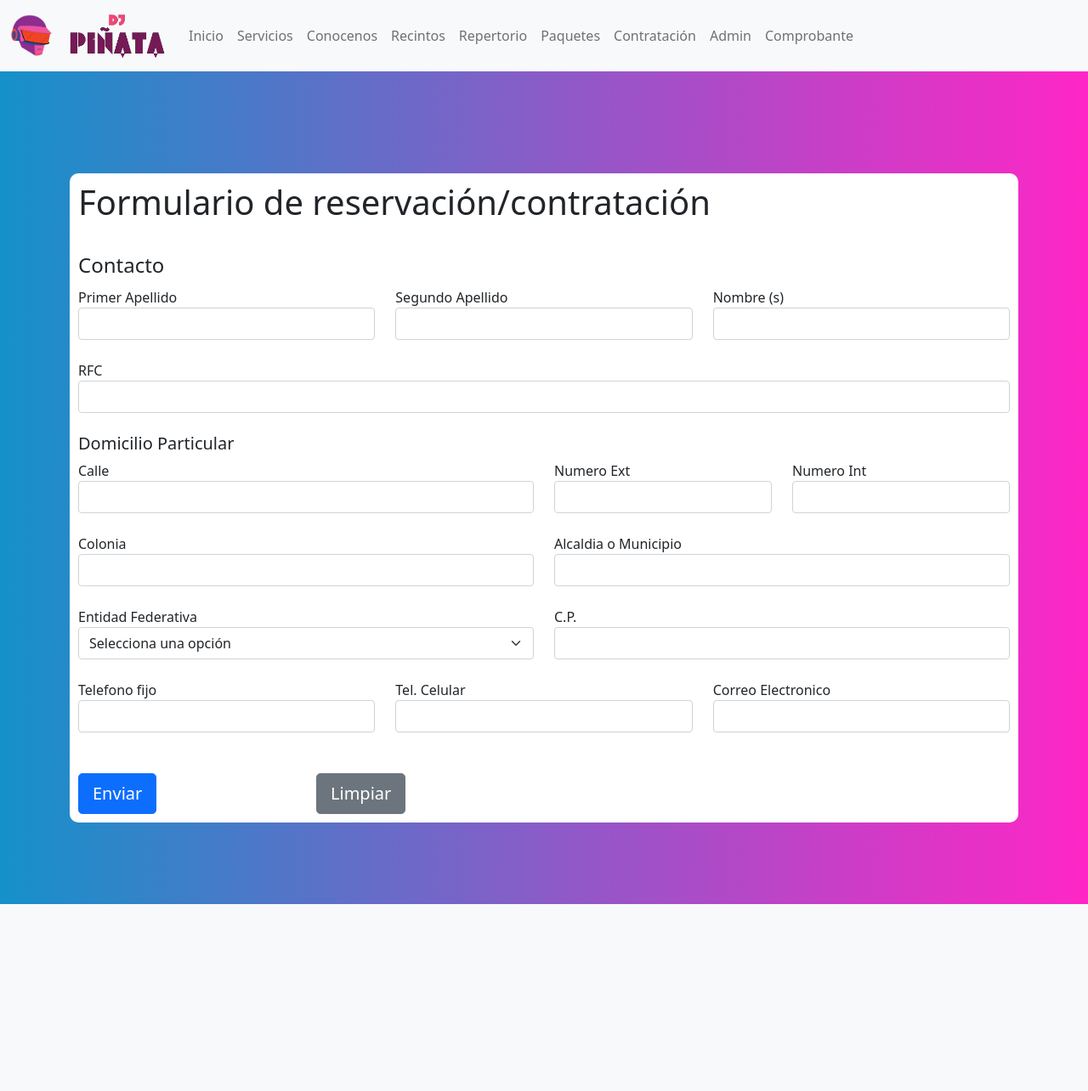
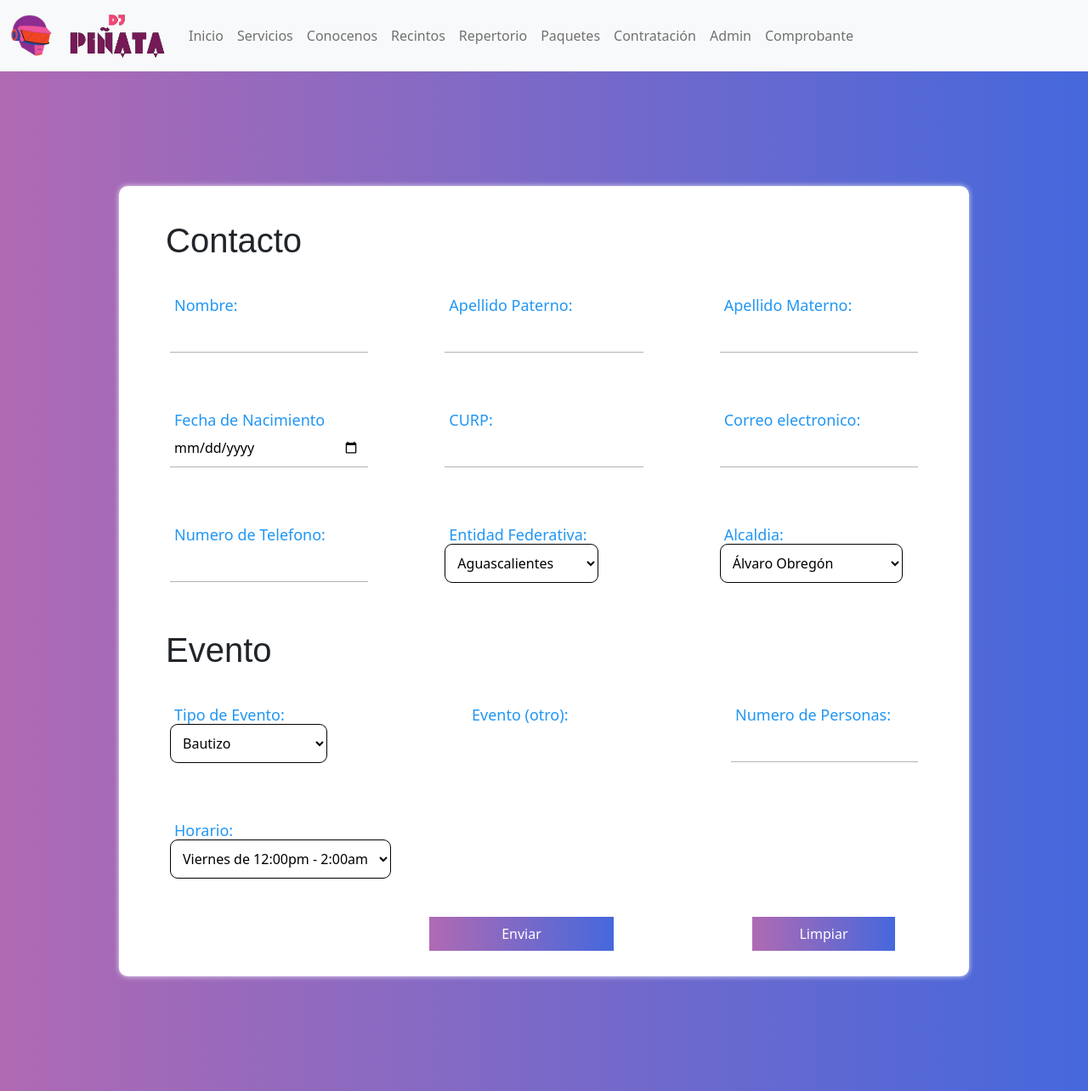
Before and after one commit to HiLaVine/Dj_pinata, a PHP site: page /contratacion.html in a window 1280 px wide. Shown: the whole page at 85% size. Before the commit the page ends 1064 px from the top, so only its background shows below. Run offline with PHP 8.4, Linux system fonts and the light colour scheme; some libraries are stand-ins or nearby versions.

Commit message:
Primera entrega terminada

```diff
--- a/contratacion.html
+++ b/contratacion.html
@@ -1,21 +1,17 @@
 <!DOCTYPE html>
-<html lang="en">
+<html>
     <head>
-    <meta charset="UTF-8">
-    <meta http-equiv="X-UA-Compatible" content="IE=edge">
-    <meta name="viewport" content="width=device-width, initial-scale=1.0">
+        <title>Formulario de registro</title>
+        <meta charset="utf-8">
+        <meta name="viewport" content="width=device-width, initial-scale=1">
+        <style type="text/css">
+ 	      @import url(estilos.css);
+        </style>
+        <link rel="stylesheet" href="css/style2.css">
         <link href="https://cdn.jsdelivr.net/npm/bootstrap@5.0.2/dist/css/bootstrap.min.css" rel="stylesheet" integrity="sha384-EVSTQN3/azprG1Anm3QDgpJLIm9Nao0Yz1ztcQTwFspd3yD65VohhpuuCOmLASjC" crossorigin="anonymous">
-    <link rel="stylesheet" href="css/style1.css">
-    <link rel="icon" href="imgs/DJ.png" type="image/png">
-    <script src="https://cdn.jsdelivr.net/npm/bootstrap@5.0.2/dist/js/bootstrap.bundle.min.js" integrity="sha384-MrcW6ZMFYlzcLA8Nl+NtUVF0sA7MsXsP1UyJoMp4YLEuNSfAP+JcXn/tWtIaxVXM" crossorigin="anonymous"></script>
-    <script src="https://ajax.googleapis.com/ajax/libs/jquery/3.6.0/jquery.min.js"></script>
-    <script src="https://cdnjs.cloudflare.com/ajax/libs/jqueryui/1.12.1/jquery-ui.min.js"></script>
-    <title>Contratacion</title>
     </head>
     <body>
-    <div class="bg-custom-gradient">
-    <!--Nav bar en este apartado se construye el menu responsive-->
-    <nav class="navbar navbar-light navbar-expand-lg bg-light">
+        <nav class="navbar navbar-light navbar-expand-lg bg-light " style="background-color: #FC45FC,#26C65C;">
             <div class="container-fluid">
                 <a class="navbar-brand" href="#">
                 <img src="imgs/DJ.png" alt="" width="50" class="d-inline-block align-text-top">
@@ -41,232 +37,184 @@
                </div>
             </div>
          </nav>
-    <!--Fin del navbar-->
-    <br> <br>
-    <!--Formulario-->
-    <div class="container">
-        <br><br><br>
-        <form method="post" action="pdf_gen.php" style="background-color:white; border-style: solid;  border:8px; border-radius:10px; border-color:white !important; padding:10px;" id="registro">
-            <div class="title">
-                <h1>Formulario de reservación/contratación</h1>
+
+    <div class="Formulario" style="justify-content: center; align-items: center; display: flex; height: 1200px;">
+        <form id="formdj" method="post">
+            <h1>Contacto</h1>
+            <div class="form">
+
+                <div class="grupo" id="gnombre">
+                    <label for="nombre">Nombre:</label>
+                         <div class="formInput">
+                             <input type="text" id="nombre" name="nombre"><span class="barra"></span>
                          </div>
-            <br>
-            <fieldset>
-                <legend>Contacto</legend>
-                <div class="row">
-                    <div class="col-md-4 ml-auto">
-                        <label for="apPatD">Primer Apellido</label>
-                        <input type="text" name="apPatD" class="form-control" id="apPat" required pattern="^((([A-ZÁÉÍÓÚÑ]{1})[a-záéíóúñ]+\s?){1,3})$">
-                    </div>
-                    <div class="col-md-4 ml-auto">
-                        <label for="apMatD">Segundo Apellido</label>
-                        <input type="text" name="apMatD" class="form-control" id="apMat" required pattern="^((([A-ZÁÉÍÓÚÑ]{1})[a-záéíóúñ]+\s?){1,3})$">
-                    </div>
-                    <div class="col-md-4 ml-auto">
-                        <label for="nombreD">Nombre (s)</label>
-                        <input type="text" name="nombreD" class="form-control" id="nombre" required pattern="^((([A-ZÁÉÍÓÚÑ]{1})[a-záéíóúñ]+\s?){1,3})$">
-                    </div>
-                </div>
-                <br>
-                <div class="row">
-                    <div class="col">
-                        <label for="curpN">RFC</label>
-                        <input type="text" class="form-control" name="curpN" required pattern="^([A-Z]{4}[0-9]{6}[A-Z]{6}[A-Z0-9]{2})$">
-                    </div>
-                </div>
-                <br>
-                <h5>Domicilio Particular</h5>
-                <div class="row">
-                    <div class="col-md-6">
-                        <label for="calle">Calle</label>
-                        <input type="text" class="form-control" id="calle" name="calle" required>
-                    </div>
-                    <div class="col-md-3 ml-auto">
-                        <label for="numExt">Numero Ext</label>
-                        <input type="text" class="form-control" id="numExt" name="numExt" required pattern="^([0-9]{4})|([0-9]{3})|([0-9]{2})|([0-9]{1})$">
-                    </div>
-                    <div class="col-md-3 ml-auto">
-                        <label for="numInt">Numero Int</label>
-                        <input type="text" class="form-control" id="numInt" name="numInt" pattern="^([0-9]{4})|([0-9]{3})|([0-9]{2})|([0-9]{1})$">
-                    </div>
-                </div>
-                <br>
-                <div class="row">
-                    <div class="col-md-6 ml-auto">
-                        <label for="colonia">Colonia</label>
-                        <input type="text" class="form-control" id="colonia" name="colonia" required>
-                    </div>
-                    <div class="col-md-6 ml-auto">
-                        <label for="alcaldia">Alcaldia o Municipio</label>
-                        <input type="text" class="form-control" id="alcaldia" name="alcaldia" required>
-                    </div>
-                </div>
-                <br>
-                <div class="row">
-                    <div class="col-md-6 ml-auto">
-                        <label for="entidadfed">Entidad Federativa</label>
-                        <select class="form-select" aria-label="Default select example" id="entidadfed" name="entidadfed" required>
-                            <option value="" disabled selected>Selecciona una opción</option>
-                            <option value="Aguascalientes">Aguascalientes</option>
-                            <option value="Baja California Norte">Baja California</option>
-                            <option value="Baja California Sur">Baja California Sur</option>
-                            <option value="Campeche">Campeche</option>
-                            <option value="Chiapas">Chiapas</option>
-                            <option value="Chihuahua">Chihuahua</option>
-                            <option value="Ciudad de Mexico">Ciudad de México</option>
-                            <option value="Coahuila de Zaragoza">Coahuila de Zaragoza</option>
-                            <option value="Colima">Colima</option>
-                            <option value="Durango">Durango</option>
-                            <option value="Guanajuato">Guanajuato</option>
-                            <option value="Guerrero">Guerrero</option>
-                            <option value="Hidalgo">Hidalgo</option>
-                            <option value="Jalisco">Jalisco</option>
-                            <option value="Estado de Mexico">Estado de México</option>
-                            <option value="Michoacan">Michoacán</option>
-                            <option value="Morelos">Morelos</option>
-                            <option value="Nayarit">Nayarit</option>
-                            <option value="Nuevo Leon">Nuevo León</option>
-                            <option value="Oaxaca">Oaxaca</option>
-                            <option value="Puebla">Puebla</option>
-                            <option value="Queretaro">Querétaro</option>
-                            <option value="Quintana Roo">Quintana Roo</option>
-                            <option value="San Luis Potosi">San Luis Potosí</option>
-                            <option value="Sinaloa">Sinaloa</option>
-                            <option value="Sonora">Sonora</option>
-                            <option value="Tabasco">Tabasco</option>
-                            <option value="Tamaulipas">Tamaulipas</option>
-                            <option value="Tlaxcala">Tlaxcala</option>
-                            <option value="Veracruz">Veracruz</option>
-                            <option value="Yucatan">Yucatán</option>
-                            <option value="Zacatecas">Zacatecas</option>
-                        </select>
+                         <p class="inputError">Los datos ingresados son invalidos</p>
                 </div>
 
-                    <div class="col-md-6 ml-auto">
-                        <label for="cp">C.P.</label>
-                        <input type="text" class="form-control" id="cp" name="cp" required pattern="^[0-9]{5}$">
+                <div class="grupo" id="gapellidoP">
+                    <label for="apellidoP">Apellido Paterno:</label>
+                         <div class="formInput">
+                             <input type="text" id="apellidoP" name="apellidoP"><span class="barra"></span>
                          </div>
+                         <p class="inputError">Los datos ingresados son invalidos</p>
                 </div>
-                <br>
-                <div class="row">
-                    <div class="col-md-4 ml-auto">
-                        <label for="telfijo">Telefono fijo</label>
-                        <input type="tel" class="form-control" id="telfijo" name="telfijo" pattern="^[0-9]{10}$">
+
+                <div class="grupo" id="gapellidoM">
+                    <label for="apellidoM">Apellido Materno:</label>
+                         <div class="formInput">
+                             <input type="text" id="apellidoM" name="apellidoM"><span class="barra"></span>
                          </div>
-                    <div class="col-md-4 ml-auto">
-                        <label for="telcel">Tel. Celular</label>
-                        <input type="tel" class="form-control" id="telcel" name="telcel" required pattern="^[0-9]{10}$">
+                         <p class="inputError">Los datos ingresados son invalidos</p>
                 </div>
-                    <div class="col-md-4 ml-auto">
-                        <label for="correo">Correo Electronico</label>
-                        <input type="email" name="correo" class="form-control" required pattern="^([a-záéíóúñüA-ZÁÉÍÓÚÑÜ0-9.\-_/\\]+@\w+(\.\w+)+)$">
+
+                <div class="grupo" id="gfecha">
+                    <label for="fechaN">Fecha de Nacimiento</label>
+                         <div class="formInput">
+                             <input type="date" id="fechaN" name="fechaN"  max="2005-05-28" min="1945-05-28" required><span class="barra"></span>
                          </div>
+                         <p class="inputError">La fecha es invalida</p>
                 </div>
-                <br>
-            </fieldset>
-            <br>
-            <div class="row">
-                <div class="col-md-3 ml-auto">
-                    <input class="btn btn-primary btn-lg " type="submit" value="Enviar" id="enviar">
+
+                <div class="grupo" id="gcurp">
+                    <label for="curp">CURP:</label>
+                         <div class="formInput">
+                             <input type="text" id="curp" name="curp"><span class="barra"></span>
                          </div>
-                <div class="col-md-3 ml-auto">
-                    <button class="btn btn-secondary btn-lg " type="button" id="limpiar">Limpiar</button>
+                         <p class="inputError">Los datos ingresados son invalidos</p>
                 </div>
+
+                <div class="grupo" id="gmail">
+                    <label for="mail">Correo electronico:</label>
+                         <div class="formInput">
+                             <input type="email" id="mail" name="mail"><span class="barra"></span>
                          </div>
+                         <p class="inputError">El correo ingresado es invalido</p>
+                </div>
+
+                <div class="grupo" id="gtelefono">
+                    <label for="telefono">Numero de Telefono:</label>
+                         <div class="formInput">
+                             <input type="text" id="telefono" name="telefono"><span class="barra"></span>
+                         </div>
+                         <p class="inputError">El numero telefonico es invalido</p>
+                </div>
+
+                <div class="grupo" id="gentidad">
+                    <select id="entidadF" name="entidadF" size="1">
+                        <option value="aguasC">Aguascalientes</option>
+                        <option value="bajaC">Baja California</option>
+                        <option value="bajaS">Baja California Sur</option>
+                        <option value="campeche">Campeche</option>
+                        <option value="chiapas">Chiapas</option>
+                        <option value="chihuahua">Chihuahua</option>
+                        <option value="cdmx">Ciudad de Mexico</option>
+                        <option value="coahuila">Coahuila</option>
+                        <option value="colima">Colima</option>
+                        <option value="durango">Durango</option>
+                        <option value="guanajuato">Guanajuato</option>
+                        <option value="guerrero">Guerrero</option>
+                        <option value="hidalgo">Hidalgo</option>
+                        <option value="jalisco">Jalisco</option>
+                        <option value="mexico">Mexico</option>
+                        <option value="michoacan">Michoacan</option>
+                        <option value="morelos">Morelos</option>
+                        <option value="nayarit">Nayarit</option>
+                        <option value="nuevoL">Nuevo Leon</option>
+                        <option value="oaxaca">Oaxaca</option>
+                        <option value="puebla">Puebla</option>
+                        <option value="queretaro">Queretaro</option>
+                        <option value="quintanaR">Quintana Roo</option>
+                        <option value="sanL">San Luis Potosi</option>
+                        <option value="sinaloa">Sinaloa</option>
+                        <option value="sonora">Sonora</option>
+                        <option value="tabasco">Tabasco</option>
+                        <option value="tamaulipas">Tamaulipas</option>
+                        <option value="tlaxcala">Tlaxcala</option>
+                        <option value="veracruz">Veracruz</option>
+                        <option value="yucatan">Yucatan</option>
+                        <option value="zacatecas">Zacatecas</option>
+                    </select>
+                    <label for="entidadF">Entidad Federativa:</label>
+                </div>
+
+                <div class="grupo" id="galcaldia">
+                    <select id="alcaldia" name="alcaldia" size="1">
+                        <option value="alvaroO">Álvaro Obregón</option>
+                        <option value="azcapotzalco">Azcapotzalco</option>
+                        <option value="benitoJ">Benito Juárez</option>
+                        <option value="coyoacan">Coyoacán</option>
+                        <option value="cuajimalpaM">Cuajimalpa de Morelos</option>
+                        <option value="cuahutemoc">Cuauhtémoc</option>
+                        <option value="gustavoM">Gustavo A. Madero</option>
+                        <option value="iztacalco">Iztacalco</option>
+                        <option value="iztapalapa">Iztapalapa</option>
+                        <option value="magdalenaC">Magdalena Contreras</option>
+                        <option value="miguelH">Miguel Hidalgo</option>
+                        <option value="milpaA">Milpa Alta</option>
+                        <option value="tlahuac">Tláhuac</option>
+                        <option value="tlalpan">Tlalpan</option>
+                        <option value="venustianoC">Venustiano Carranza</option>
+                        <option value="xochimilco">Xochimilco</option>
+                    </select>
+                    <label for="alcaldia">Alcaldia:</label>
+                </div>
+
+                <div></div>
+                <div></div>
+
+            </div>
+
+            <h1>Evento</h1>
+
+            <div class="form">
+                <div class="grupo" id="gevento">
+                    <select id="evento" name="evento" size="1">
+                        <option value="bautizo">Bautizo</option>
+                        <option value="primeraC">Primera Comunion</option>
+                        <option value="xv">XV Años</option>
+                        <option value="cumpleaños">Cumpleaños</option>
+                        <option value="boda">Boda</option>
+                        <option value="otros">Otros</option>
+                    </select>
+                    <label for="evento">Tipo de Evento:</label>
+                </div>
+
+                <div class="grupo" id="gopcion">
+                    <label for="opcion">Evento (otro):</label>
+                         <div class="formInput" id="opcion">
+                             <input class="copcion" type="text" id="opcion" name="opcion"><span class="barra"></span>
+                         </div>
+                         <p class="inputError">Los datos ingresados son invalidos</p>
+                </div>
+
+                <div class="grupo" id="gpersonas">
+                    <label for="personas">Numero de Personas:</label>
+                         <div class="formInput">
+                             <input type="number" id="personas" name="personas"><span class="barra"></span>
+                         </div>
+                         <p class="inputError">El numero de personas es invalido</p>
+                </div>
+
+                <div class="grupo" id="ghorarios">
+                    <select id="horario" name="horario" size="1">
+                        <option value="viernes">Viernes de 12:00pm - 2:00am</option>
+                        <option value="sabado">Sabados de 2:00pm - 2:00am</option>
+                        <option value="domingo">Domingos de 9:00am - 2:pm</option>
+                    </select>
+                    <label for="horario">Horario:</label>
+                </div>
+
+                <div></div>
+                <div></div>
+                <div></div>
+
+                <div style="padding-left: 0px;"><button type="submit" class="enviar" style="text-align: center;">Enviar</button></div>
+                <div style="padding-left: 70px;"><button type="reset" value="Borrar" style="text-align: center;">Limpiar</button></div>
+
+            </div>
+
         </form>
-        <br><br><br><br>
     </div>
-    <!--Fin formulario-->
-
-    <script src="js/formcontrol.js"></script>
-    <script>
-        $(document).ready(function(){
-            $("#Conyuge").hide();
-            $("#extrasC").click(function(){
-                if($(this).is(':checked')){
-                    $("#Conyuge").show();
-                } else {
-                    $("#Conyuge").hide();
-                }
-            });
-            $("#limpiar").click(function(){
-                $("#registro select").each(function() { this.selectedIndex = 0 });
-                $("#registro input[type=text] , #registro textarea").each(function() { this.value = '' });
-                $("#registro input[type=tel] , #registro textarea").each(function() { this.value = '' });
-                $("#registro input[type=date] , #registro textarea").each(function() { this.value = '' });
-                $("#registro input[type=file] , #registro textarea").each(function() { this.value = '' });
-                $("#registro input[type=email] , #registro textarea").each(function() { this.value = '' });
-                $("#registro input[type=checkbox] , #registro textarea").each(function() { this.checked=false });
-                $("#Conyuge").hide();
-            });
-            $("#registro").submit(function(e){
-                e.preventDefault();
-                if(confirm("El formulario está por enviarse, ¿Desea enviar el fomulario? o ¿Desea editarlo?")){
-                    var data = $('#registro').serialize();
-                    console.log(data);
-                    $.ajax({
-                        type:'post',
-                        url:'savedata.php',
-                        data:data,
-                        success:function(r){
-                            alert("Registro Exitoso");
-                            $("#registro").unbind('submit').submit()
-                            if(r==1){
-                                alert("Registro Exitoso");
-
-                            }
-                        }
-                    }).fail(function(jqXHR,textStatus,errorThrown){
-                         alert('Error!!');
-                    });
-                    $.redirect('pdf_gen.php', data);
-                    $("#registro").unbind('submit').submit()
-                }
-                else{
-                }
-
-                $("#Conyuge").hide();
-            });
-
-            $("#fechnac").change(function(fecha){
-                var hoy = new Date();
-                var cumpleanos = new Date(fecha.target.value);
-                var edad = hoy.getFullYear() - cumpleanos.getFullYear();
-                var m = hoy.getMonth() - cumpleanos.getMonth();
-
-                if (m < 0 || (m === 0 && hoy.getDate() < cumpleanos.getDate())) {
-                    edad--;
-                }
-                document.getElementById("anos").value = edad
-
-                if (m < 0) {
-                    m += 12;
-                }
-                document.getElementById("meses").value = m
-                if(edad == 0){
-                    document.getElementById("grupo").value = "LacIyII"
-                }else if(edad==1){
-                    document.getElementById("grupo").value = "Lactante III - Maternal I"
-                }else if(edad==2 && m<=6){
-                    document.getElementById("grupo").value = "Maternal IIA "
-                }else if(edad==2 && m>6){
-                    document.getElementById("grupo").value = "Maternal IIB"
-                }else if(edad==3){
-                    document.getElementById("grupo").value = "Preescolar IA y Preescolar IB"
-                }else if(edad==4){
-                    document.getElementById("grupo").value = "Preescolar IIA y Preescolar IIB"
-                }else if(edad==5){
-                    document.getElementById("grupo").value = "Preescolar IIIA y Preescolar IIIB"
-                }
-            });
-
-
-
-        });
-    </script>
-
+        <script type="text/javascript" src="js/guardian.js"></script>
 </body>
 </html>
-</div>
-</body>
-</html>
--- a/css/style2.css
+++ b/css/style2.css
@@ -15,16 +15,17 @@
    background: #4568DC;
    background: -webkit-linear-gradient(to right, #B06AB3, #4568DC);
    background: linear-gradient(to right, #B06AB3, #4568DC);
-    height: 1300px;
-    display: flex;
+   height: 1200px;
+   display: block;
    justify-content: center;
    align-items: center;
 }
 
 h1{
    font-family: arial;
-    text-align: center;
-    font-weight: 700;
+   text-align: left;
+   font-weight: 600;
+   padding: 10px 40px;
 }
 
 form{
@@ -32,12 +33,12 @@
    padding: 30px 15px;
    box-shadow: 0 0 6px 0 rgba(255, 255, 255, 0.8);
    border-radius: 10px;
-    max-width: 600px;
+   max-width: 1000px;
 }
 
 .form{
    display: grid;
-    grid-template-columns: 1fr 1fr;
+   grid-template-columns: 1fr 1fr 1fr;
    width: 100%;
    margin: auto;
 }
@@ -49,7 +50,7 @@
 
 input{
    background: none;
-    color: black;
+   color:black;
    font-size: 18px;
    padding: 10px 10px 10px 5px;
    display: block;
@@ -76,8 +77,11 @@
 
 input:focus~label,
 select:valid~label{
-    top: -14px;
-    font-size: 12px;
+   top: -24px;
+   font-size: 18px;
+   position: absolute;
+   bottom: 0;
+   left: 5px;
    color: #2196f3;
 }
 
@@ -99,17 +103,18 @@
 }
 
 input:focus~.barra::before{
-    width: 150px;
+   width: 228px;
 }
 
 button{
+   align-content: center;
    font-family: 'Roboto';
    background: #4568DC;
    background: -webkit-linear-gradient(to right, #B06AB3, #4568DC);
    background: linear-gradient(to right, #B06AB3, #4568DC);
    border: none;
    display: block;
-    width: 80%;
+   width: 70%;
    margin: 10px auto;
    color: #fff;
    height: 40px;
@@ -131,15 +136,14 @@
 }
 
 select {
-    margin-bottom: 10px;
-    margin-top: 10px;
+   margin-bottom: 5px;
+   margin-top: 5px;
    font-family:  arial;
    outline: 0;
-    background: -webkit-linear-gradient(to right, #B06AB3, #fff);
-    background: linear-gradient(to right, #B06AB3, #fff);
+   background: white;
    color: black;
    border: 1px solid black;
-    padding: 4px;
+   padding: 10px;
    border-radius: 9px;
 }
 
@@ -161,3 +165,11 @@
 .inputErrorActivo{
    display: block;
 }
+
+.inputOpcionActiva{
+   display: block;
+}
+
+.copcion{
+   display: none;
+}
```
Also changed, not shown: js/guardian.js (+20 -7 lines). Lines whose indentation alone changed are shown as unchanged.
